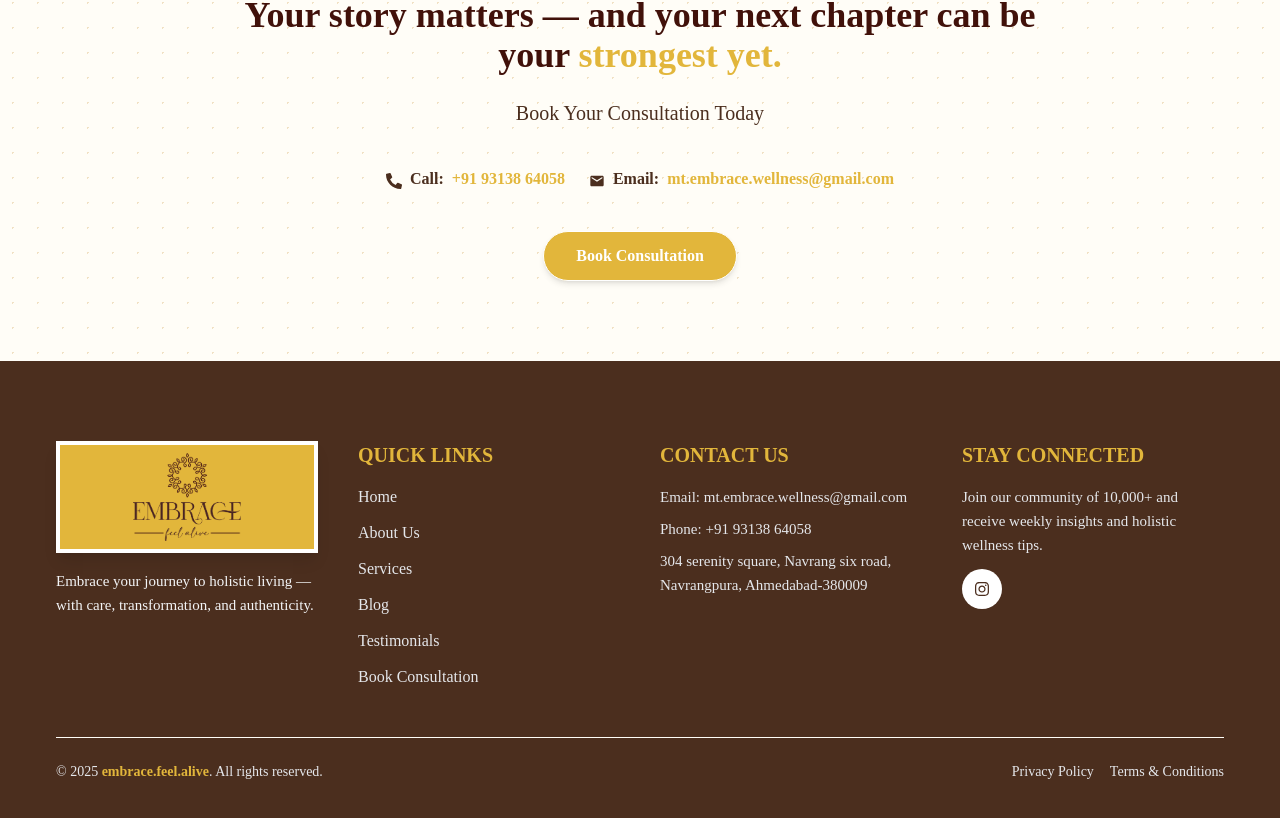
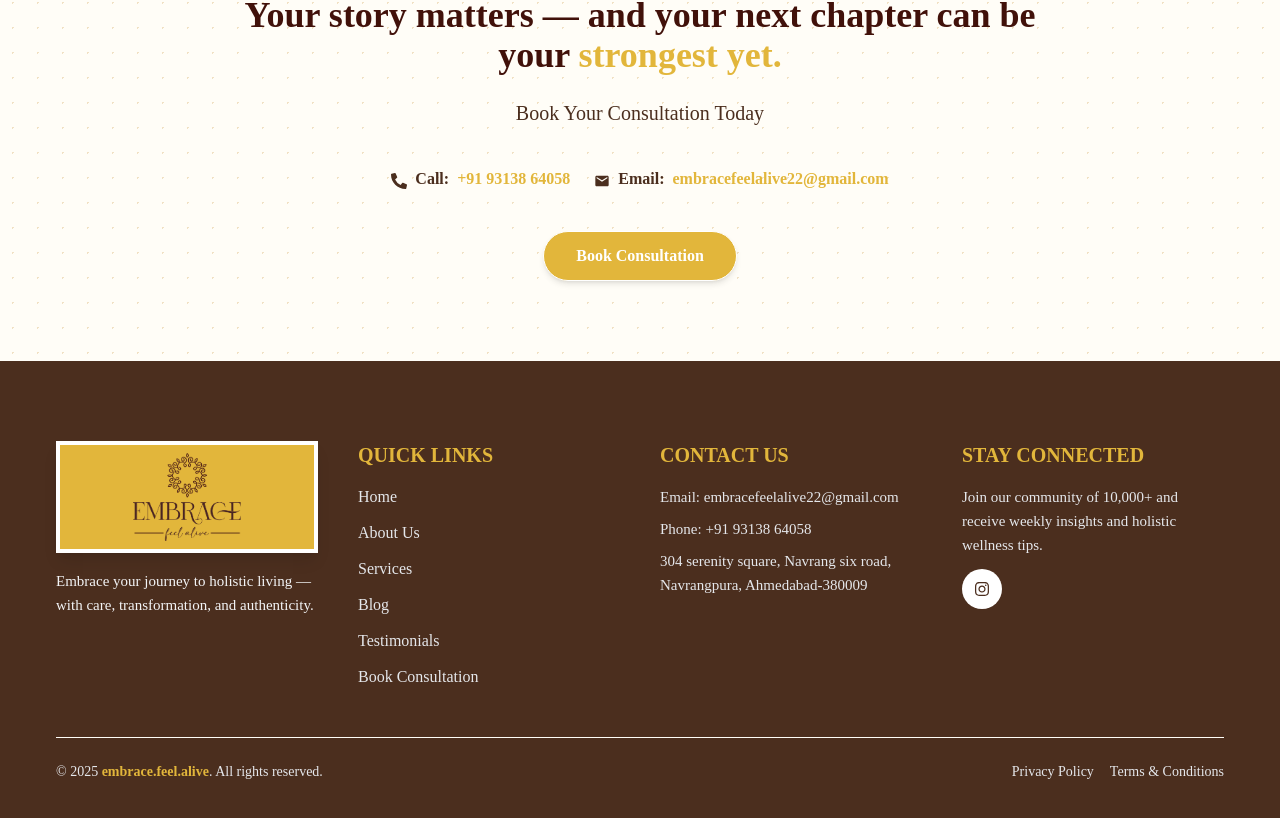
Before and after one commit to Rahulvankar/EMBRACE, a React (Vite) app: page / in a window 1280 px wide. Shown: the part 4140-4958 px from the top of the page. Built offline with nearby package versions, Linux system fonts and the light colour scheme.

Commit message:
Add files via upload

```diff
--- a/src/components/Consultation.tsx
+++ b/src/components/Consultation.tsx
@@ -48,7 +48,7 @@ const Consultation = () => {
                             <FaPhoneAlt className="w-4 mt-1" /> Call: <span className="text-[var(--brown-yellow-bg)]">+91 93138 64058</span>
                         </p>
                         <p className="flex items-center gap-2">
-                            <MdEmail className="w-4 mt-1" />  Email: <span className="text-[var(--brown-yellow-bg)]">mt.embrace.wellness@gmail.com</span>
+                            <MdEmail className="w-4 mt-1" />  Email: <span className="text-[var(--brown-yellow-bg)]">embracefeelalive22@gmail.com</span>
                         </p>
                     </motion.div>
 
--- a/src/components/Contact.jsx
+++ b/src/components/Contact.jsx
@@ -147,7 +147,7 @@ const Contact = () => {
                                         <FaEnvelope className="w-6 h-6 text-[var(--brown-yellow-bg)] mt-1" />
                                         <div>
                                             <h4 className="font-semibold mb-1">Email</h4>
-                                            <p>contact@embracewellness.com</p>
+                                            <p>embracefeelalive22@gmail.com</p>
                                         </div>
                                     </div>
                                     <h3 className="text-xl font-bold mb-4 text-[var(--brown-yellow-bg)]">Follow Us</h3>
--- a/src/components/Footer.jsx
+++ b/src/components/Footer.jsx
@@ -38,10 +38,10 @@ const Footer = () => {
 
           {/* Email (click to open default mail app) */}
           <a
-            href="mailto:mt.embrace.wellness@gmail.com"
+            href="mailto:embracefeelalive22@gmail.com"
             className="text-[15px] text-gray-200 mb-2 block hover:underline"
           >
-            Email: mt.embrace.wellness@gmail.com
+            Email: embracefeelalive22@gmail.com
           </a>
 
           {/* Phone (click to dial) */}
--- a/src/page/About.jsx
+++ b/src/page/About.jsx
@@ -491,7 +491,7 @@ const About = () => {
                                 <FaPhoneAlt className="w-4 mt-1" /> Call: <span className="text-[var(--brown-yellow-bg)]">+91 93138 64058</span>
                             </p>
                             <p className="flex items-center gap-2">
-                                <MdEmail className="w-4 mt-1" />  Email: <span className="text-[var(--brown-yellow-bg)]">mt.embrace.wellness@gmail.com</span>
+                                <MdEmail className="w-4 mt-1" />  Email: <span className="text-[var(--brown-yellow-bg)]">embracefeelalive22@gmail.com</span>
                             </p>
                         </motion.div>
 
--- a/src/page/Contact.jsx
+++ b/src/page/Contact.jsx
@@ -211,7 +211,7 @@ const Contact = () => {
                       <FaEnvelope className="w-6 h-6 text-[var(--brown-yellow-bg)] mt-1" />
                       <div>
                         <h4 className="font-semibold mb-1">Email</h4>
-                        <p>mt.embrace.wellness@gmail.com</p>
+                        <p>embracefeelalive22@gmail.com</p>
                       </div>
                     </div>
                     <h3 className="text-xl font-bold mb-4 text-[var(--brown-yellow-bg)]">Follow Us</h3>
```
